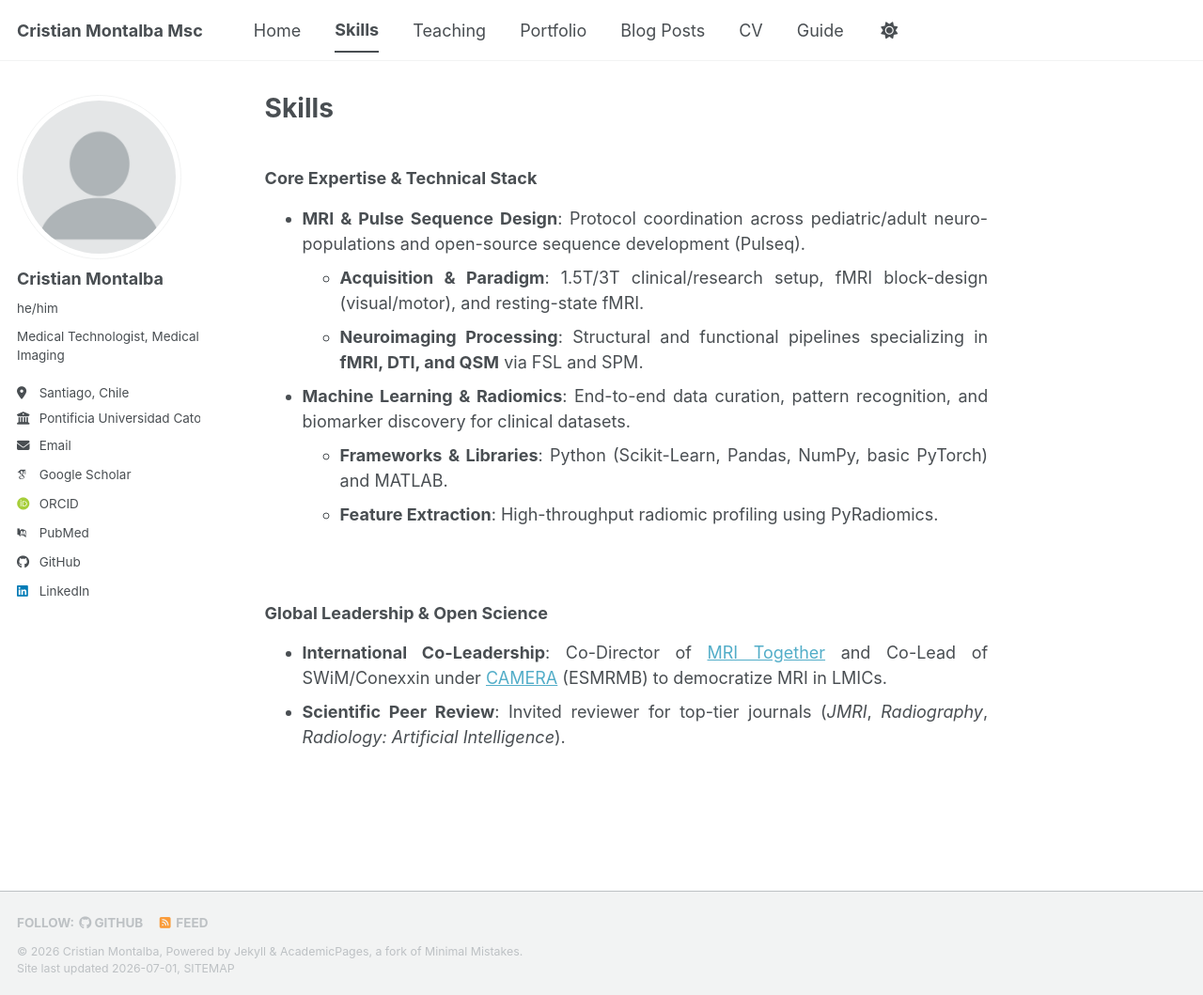
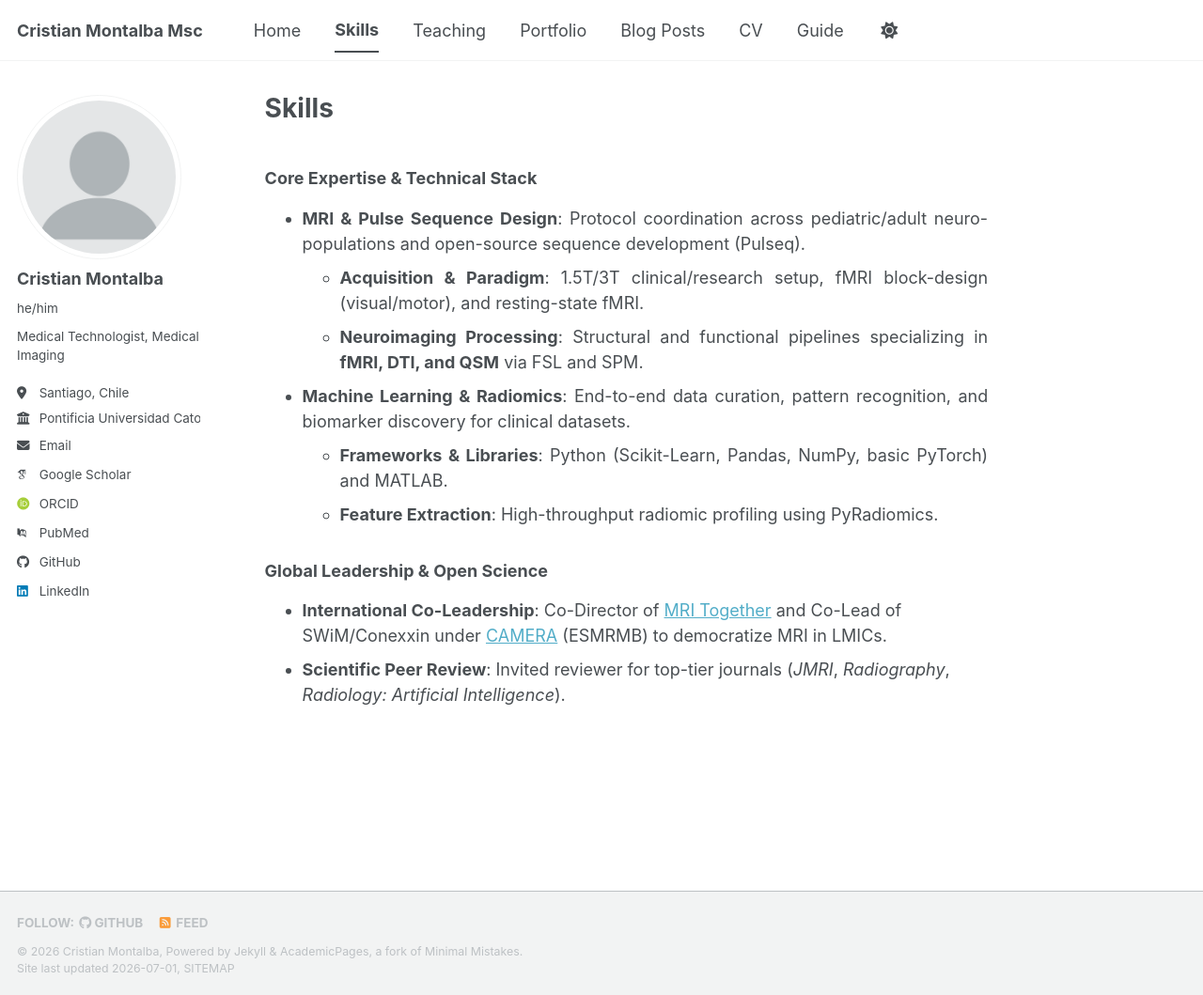
Before and after one commit to cristianmontalba/cristianmontalba.github.io, a Jekyll site: the page built from _pages/skills.md, in a window 1280 px wide and 1059 px high. Shown: the whole window at 94% size. Built offline with Jekyll 4.4.1, drawn with Linux system fonts in a browser that asks for light colours; some web fonts are replaced; a script bundle is joined from its source files by our own code; library files that are not in the unit come from our copies.

Commit message:
Update skills.md

```diff
--- a/_pages/skills.md
+++ b/_pages/skills.md
@@ -15,11 +15,8 @@ author_profile: true
     * **Frameworks & Libraries**: Python (Scikit-Learn, Pandas, NumPy, basic PyTorch) and MATLAB.
     * **Feature Extraction**: High-throughput radiomic profiling using PyRadiomics.
 
-<br>
-
 ### Global Leadership & Open Science
 
-{:.text-justify}
 * **International Co-Leadership**: Co-Director of [MRI Together](https://mritogether.esmrmb.org/) and Co-Lead of SWiM/Conexxin under [CAMERA](https://www.cameramriafrica.org/) (ESMRMB) to democratize MRI in LMICs.
 * **Scientific Peer Review**: Invited reviewer for top-tier journals (*JMRI*, *Radiography*, *Radiology: Artificial Intelligence*).
 
```
